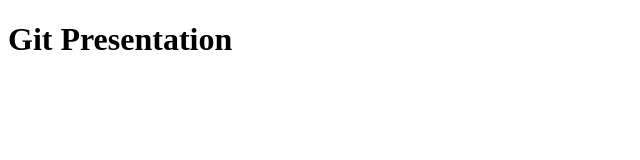
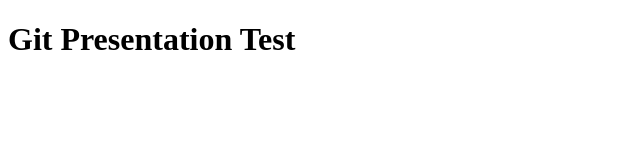
Before and after one commit to Rodrigo-Ornellas/git-show, a plain HTML site: page index.html in a window 1280 px wide. Shown: the whole page, without its empty margins (0-640 px from the left). Drawn offline with Linux system fonts and the light colour scheme.

Commit message:
using VSCODE

```diff
--- a/index.html
+++ b/index.html
@@ -1,15 +1,17 @@
 <!DOCTYPE html>
 <html lang="en">
+
 <head>
   <meta charset="UTF-8">
   <meta name="viewport" content="width=device-width, initial-scale=1.0">
   <meta http-equiv="X-UA-Compatible" content="ie=edge">
   <title>Document</title>
 </head>
+
 <body>
 
-    <h1>Git Presentation</h1>
-
+  <h1>Git Presentation Test</h1>
 
 </body>
+
 </html>
```
